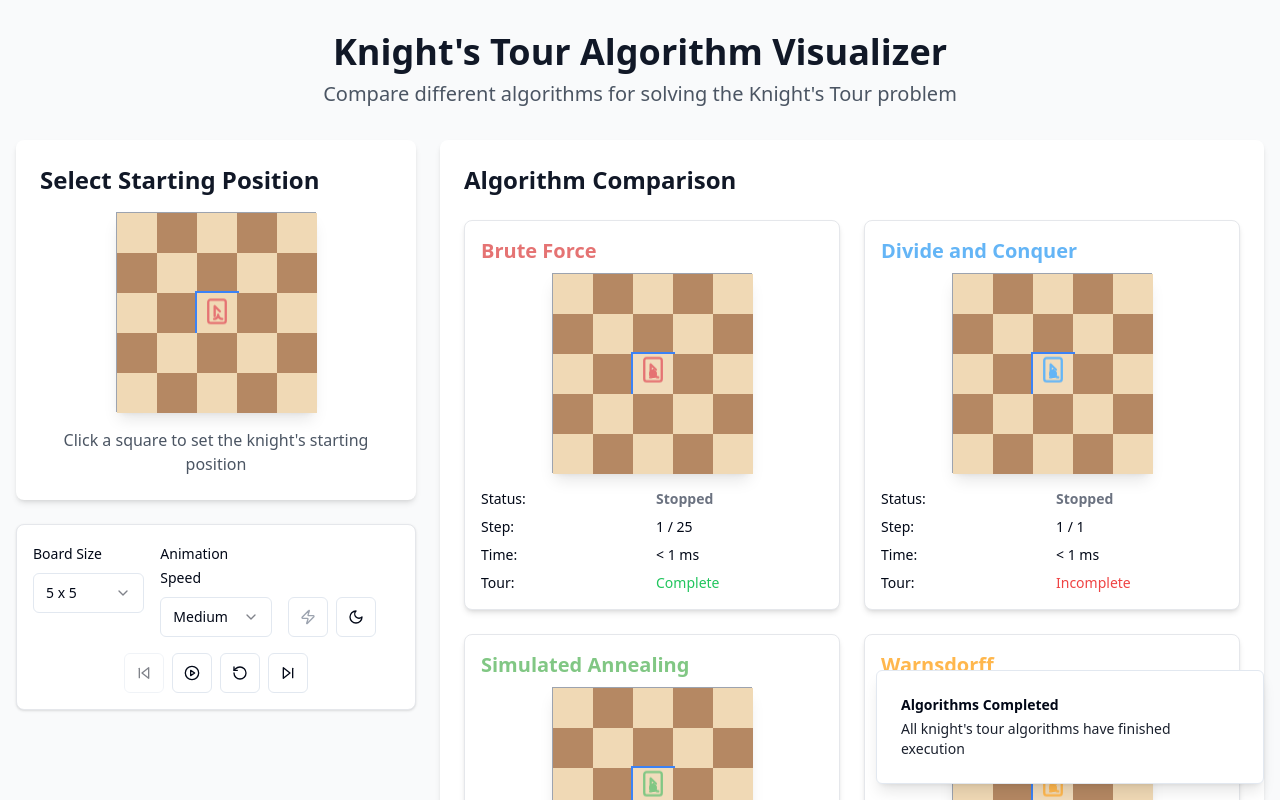
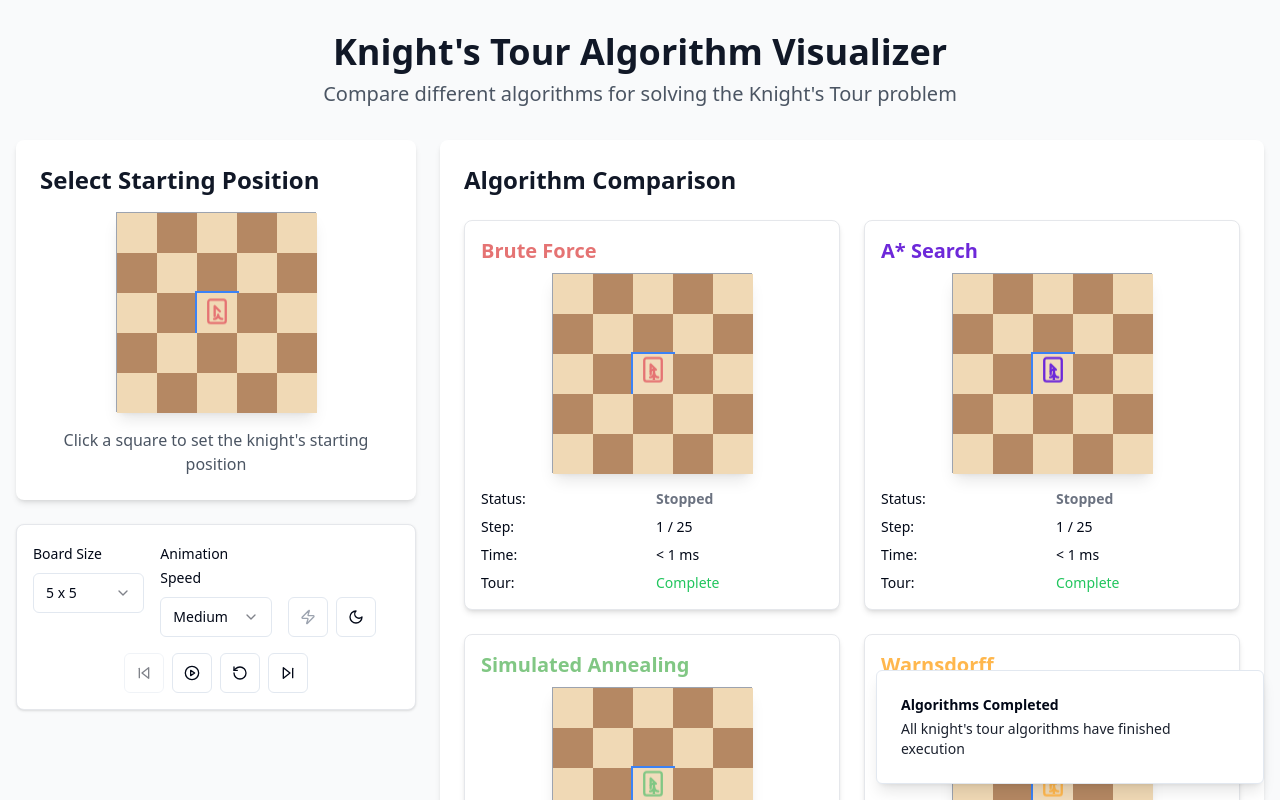
Before and after one commit to Shreyasdone/knight-tour-visualizer-arena, a React (Vite) app: page / in a window 1280 px wide. Both pictures are taken after a click on the button "Run All Algorithms". Shown: the top 800 px of the page. Built offline with nearby package versions, Linux system fonts and the light colour scheme.

Commit message:
feat: Integrate A* algorithm and improve UI
- Integrated A* algorithm for Knight's Tour.
- Removed Divide and Conquer components.
- Improved visual clarity by removing dot markers.
- Expanded board size selection to 3x3-8x8.

```diff
--- /dev/null
+++ b/src/algorithms/AStar.ts
@@ -0,0 +1,142 @@
+
+import { Position, AlgorithmResult, Step } from '../utils/types';
+import { positionToKey, getKnightMoves } from '../utils/helpers';
+
+// Priority Queue implementation for A* algorithm
+class PriorityQueue {
+  queue: { item: any; priority: number }[];
+
+  constructor() {
+    this.queue = [];
+  }
+
+  enqueue(item: any, priority: number) {
+    this.queue.push({ item, priority });
+    this.queue.sort((a, b) => a.priority - b.priority);
+  }
+
+  dequeue() {
+    if (this.isEmpty()) return null;
+    return this.queue.shift()!.item;
+  }
+
+  isEmpty() {
+    return this.queue.length === 0;
+  }
+}
+
+// A* algorithm for Knight's Tour
+const solveAStar = (startPosition: Position, boardSize: number): AlgorithmResult => {
+  console.log(`Starting A* algorithm for board size ${boardSize} from position [${startPosition.row}, ${startPosition.col}]`);
+  const startTime = performance.now();
+
+  // Initialize result path with the starting position
+  const path: Step[] = [
+    { ...startPosition, stepNumber: 1 }
+  ];
+
+  // Total number of cells to visit for complete tour
+  const totalCells = boardSize * boardSize;
+
+  // Initialize visited set with the starting position
+  const visited = new Set<string>([positionToKey(startPosition)]);
+
+  // Initialize priority queue
+  const pq = new PriorityQueue();
+
+  // Enqueue starting state
+  pq.enqueue({
+    path,
+    visited,
+    lastPosition: startPosition
+  }, 0);
+
+  // Simple heuristic: count onward moves (Warnsdorff-like)
+  const heuristic = (position: Position, visited: Set<string>): number => {
+    const moves = getKnightMoves(position, boardSize);
+    let accessibleMoves = 0;
+
+    for (const move of moves) {
+      if (!visited.has(positionToKey(move))) {
+        accessibleMoves++;
+      }
+    }
+
+    // Lower score is better: fewer accessible moves = higher priority
+    // This implements Warnsdorff's rule as a heuristic
+    return accessibleMoves;
+  };
+
+  let bestPath: Step[] = [...path];
+
+  // A* search main loop
+  while (!pq.isEmpty()) {
+    const current = pq.dequeue();
+
+    if (!current) break;
+
+    const { path: currentPath, visited: currentVisited, lastPosition } = current;
+
+    // If current path is longer than our best path so far, update the best path
+    if (currentPath.length > bestPath.length) {
+      bestPath = [...currentPath];
+    }
+
+    // If we've visited all cells, we've found a complete tour
+    if (currentPath.length === totalCells) {
+      console.log("Complete tour found!");
+      const endTime = performance.now();
+      return {
+        name: 'A* Search',
+        path: currentPath,
+        executionTime: endTime - startTime,
+        success: true,
+        color: '#6D28D9' // Purple color for A*
+      };
+    }
+
+    // Get valid knight moves from the last position
+    const moves = getKnightMoves(lastPosition, boardSize);
+
+    // Try each possible move
+    for (const move of moves) {
+      const moveKey = positionToKey(move);
+
+      // Skip already visited positions
+      if (currentVisited.has(moveKey)) continue;
+
+      // Create new path and visited set for this move
+      const newPath = [
+        ...currentPath,
+        { ...move, stepNumber: currentPath.length + 1 }
+      ];
+
+      const newVisited = new Set(currentVisited);
+      newVisited.add(moveKey);
+
+      // Calculate priority using heuristic
+      const priority = heuristic(move, newVisited);
+
+      // Enqueue the new state
+      pq.enqueue({
+        path: newPath,
+        visited: newVisited,
+        lastPosition: move
+      }, priority);
+    }
+  }
+
+  console.log(`A* search completed with best path length: ${bestPath.length} of ${totalCells}`);
+  const endTime = performance.now();
+
+  // Return the best path found (might be incomplete)
+  return {
+    name: 'A* Search',
+    path: bestPath,
+    executionTime: endTime - startTime,
+    success: bestPath.length === totalCells,
+    color: '#6D28D9' // Purple color for A*
+  };
+};
+
+export default solveAStar;
--- a/src/components/Chessboard.tsx
+++ b/src/components/Chessboard.tsx
@@ -122,8 +122,11 @@ const Chessboard: React.FC<ChessboardProps> = ({
             {/* Step number for all visited cells */}
             {stepNumber && (
               <div
-                className="absolute inset-0 flex items-center justify-center font-bold text-xs z-10"
-                style={{ color: algorithmColor }}
+                className="absolute inset-0 flex items-center justify-center font-bold z-10"
+                style={{
+                  color: algorithmColor,
+                  fontSize: `${Math.max(10, cellSize * 0.4)}px`
+                }}
               >
                 {stepNumber}
               </div>
@@ -135,14 +138,6 @@ const Chessboard: React.FC<ChessboardProps> = ({
                 <Knight color={algorithmColor} size={cellSize * 0.7} />
               </div>
             )}
-
-            {/* Path visualization */}
-            {pathSet.has(posKey) && (
-              <div
-                className="absolute left-1/2 bottom-1/2 h-2 w-2 rounded-full bg-opacity-70 transform -translate-x-1/2 translate-y-1/2"
-                style={{ backgroundColor: algorithmColor }}
-              ></div>
-            )}
           </div>
         );
       })}
--- a/src/components/ControlPanel.tsx
+++ b/src/components/ControlPanel.tsx
@@ -22,7 +22,7 @@ import { AnimationSpeed, PlaybackState, BoardSize } from '../utils/types';
 
 interface ControlPanelProps {
   boardSize: BoardSize;
-  onBoardSizeChange: (size: BoardSize) => void;
+  onBoardSizeChange: (size: number) => void;
   playbackState: PlaybackState;
   onPlay: () => void;
   onPause: () => void;
@@ -66,15 +66,18 @@ const ControlPanel: React.FC<ControlPanelProps> = ({
           <label className="text-sm font-medium">Board Size</label>
           <Select
             value={boardSize.toString()}
-            onValueChange={(value) => onBoardSizeChange(parseInt(value) as BoardSize)}
+            onValueChange={(value) => onBoardSizeChange(parseInt(value))}
             disabled={isComputing}
           >
             <SelectTrigger>
               <SelectValue placeholder="Select board size" />
             </SelectTrigger>
             <SelectContent>
+              <SelectItem value="3">3 x 3</SelectItem>
+              <SelectItem value="4">4 x 4</SelectItem>
               <SelectItem value="5">5 x 5</SelectItem>
               <SelectItem value="6">6 x 6</SelectItem>
+              <SelectItem value="7">7 x 7</SelectItem>
               <SelectItem value="8">8 x 8</SelectItem>
             </SelectContent>
           </Select>
--- a/src/pages/Index.tsx
+++ b/src/pages/Index.tsx
@@ -15,7 +15,7 @@ import {
   AlgorithmType
 } from '@/utils/types';
 import solveBruteForce from '@/algorithms/BruteForce';
-import solveDivideAndConquer from '@/algorithms/DivideAndConquer';
+import solveAStar from '@/algorithms/AStar';
 import solveSimulatedAnnealing from '@/algorithms/SimulatedAnnealing';
 import solveWarnsdorff from '@/algorithms/Warnsdorff';
 import solveDFS from '@/algorithms/DFS';
@@ -94,7 +94,7 @@ const Index: React.FC = () => {
     setTimeout(async () => {
       try {
         const bruteForceResult = solveBruteForce(startPosition, boardSize);
-        const divideAndConquerResult = solveDivideAndConquer(startPosition, boardSize);
+        const aStarResult = solveAStar(startPosition, boardSize);
         const simulatedAnnealingResult = solveSimulatedAnnealing(startPosition, boardSize);
         const warnsdorffResult = solveWarnsdorff(startPosition, boardSize);
         const dfsResult = solveDFS(startPosition, boardSize);
@@ -102,7 +102,7 @@ const Index: React.FC = () => {
         // Collect all results
         const allResults = [
           bruteForceResult,
-          divideAndConquerResult,
+          aStarResult,
           simulatedAnnealingResult,
           warnsdorffResult,
           dfsResult
@@ -165,6 +165,19 @@ const Index: React.FC = () => {
     document.documentElement.classList.toggle('dark');
   };
 
+  // Validate board size
+  const handleBoardSizeChange = (size: number) => {
+    if (size >= 3 && size <= 8) {
+      setBoardSize(size as BoardSize);
+    } else {
+      toast({
+        title: "Invalid Board Size",
+        description: "Board size must be between 3x3 and 8x8",
+        variant: "destructive"
+      });
+    }
+  };
+
   useEffect(() => {
     // Run algorithms automatically when starting position is set and instant mode is enabled
     if (startPosition && instantMode && !isComputing && results.length === 0) {
@@ -200,7 +213,7 @@ const Index: React.FC = () => {
 
               <ControlPanel
                 boardSize={boardSize}
-                onBoardSizeChange={setBoardSize}
+                onBoardSizeChange={handleBoardSizeChange}
                 playbackState={playbackState}
                 onPlay={() => setPlaybackState('playing')}
                 onPause={() => setPlaybackState('paused')}
@@ -263,10 +276,10 @@ const Index: React.FC = () => {
 
                       <div className="h-full">
                         <AlgorithmPanel
-                          name="Divide and Conquer"
+                          name="A* Search"
                           boardSize={boardSize}
                           startPosition={startPosition!}
-                          result={results.find(r => r.name === 'Divide and Conquer') || null}
+                          result={results.find(r => r.name === 'A* Search') || null}
                           isLoading={isComputing}
                           currentStep={currentStep}
                           playbackState={playbackState}
--- a/src/utils/types.ts
+++ b/src/utils/types.ts
@@ -16,7 +16,7 @@ export type AlgorithmResult = {
   color: string;
 };
 
-export type BoardSize = 5 | 6 | 8 | number;
+export type BoardSize = 3 | 4 | 5 | 6 | 7 | 8 | number;
 
 export enum AnimationSpeed {
   Slow = 1000,
@@ -26,7 +26,7 @@ export enum AnimationSpeed {
 
 export enum AlgorithmType {
   BruteForce = 'BruteForce',
-  DivideAndConquer = 'DivideAndConquer',
+  AStar = 'AStar',
   SimulatedAnnealing = 'SimulatedAnnealing',
   Warnsdorff = 'Warnsdorff',
   DFS = 'DFS'
```
